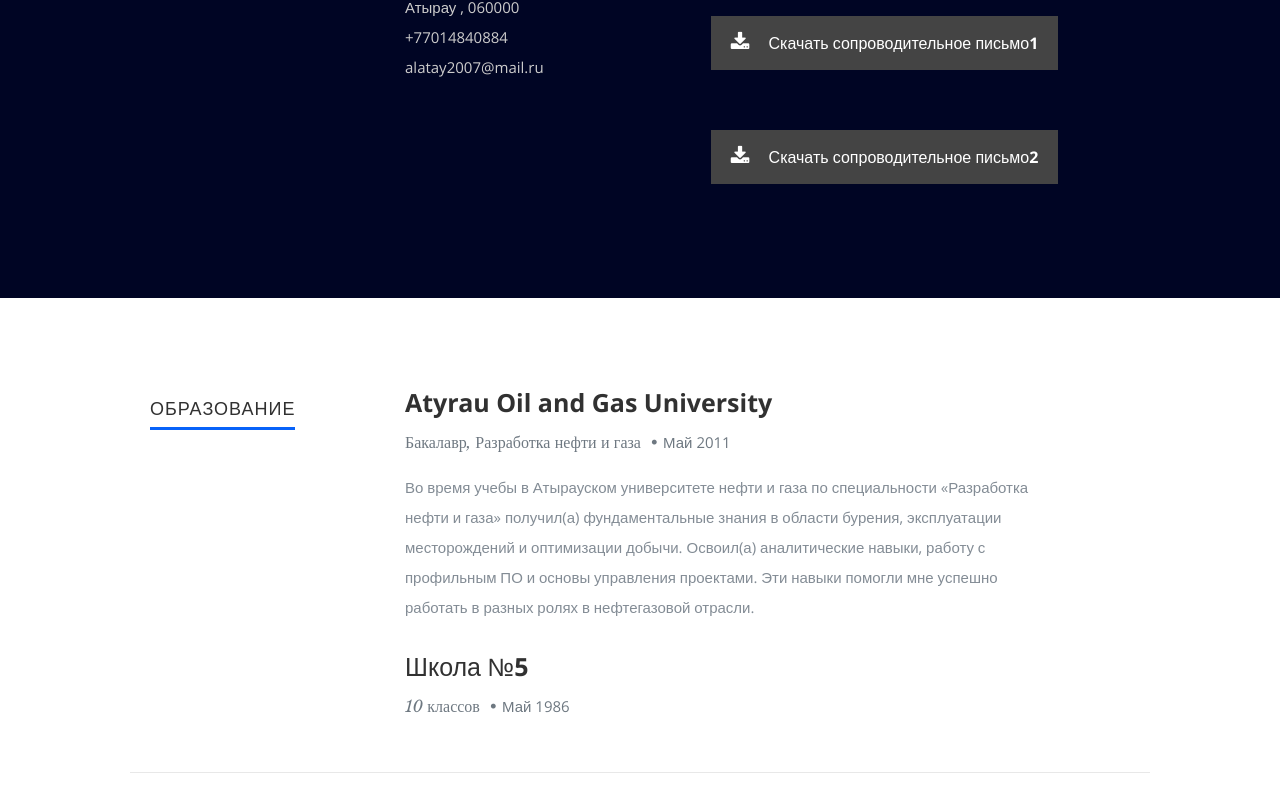
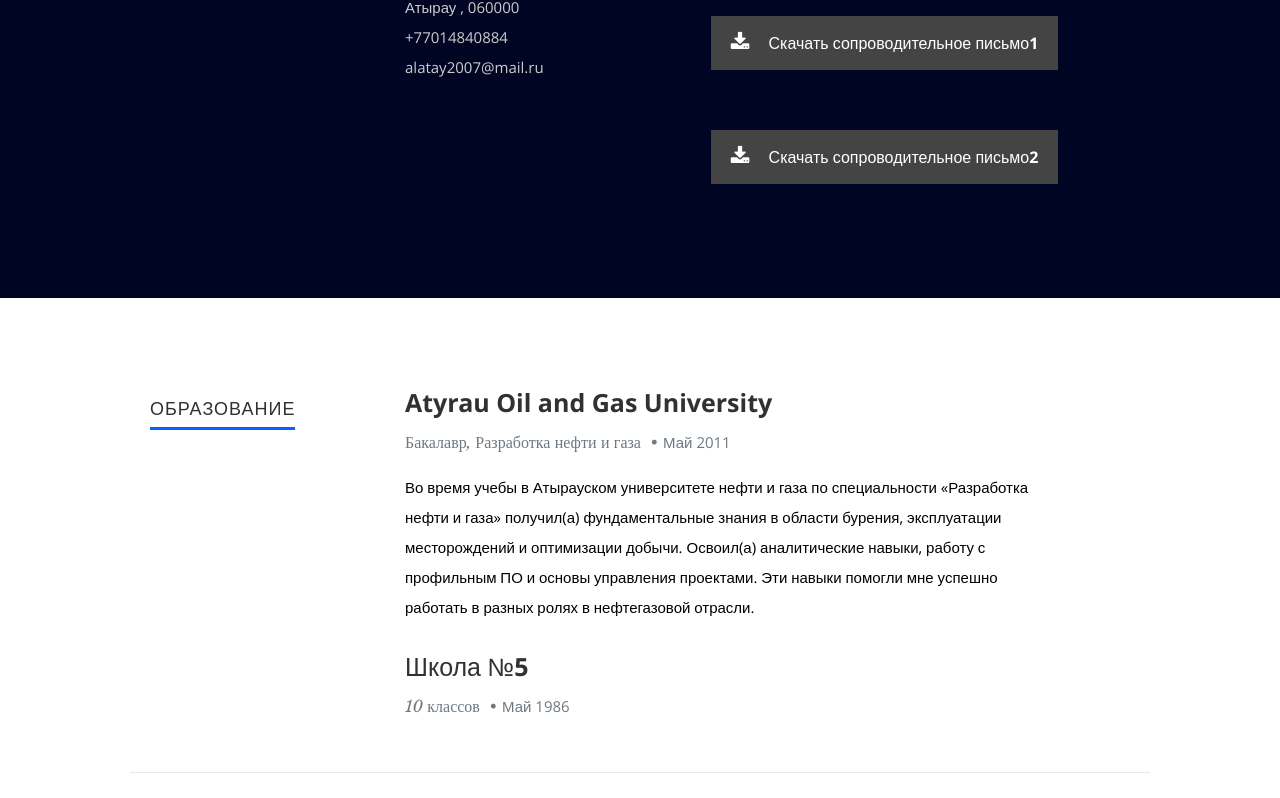
Before and after one commit to Kutcher1945/resume_oxana, a React (Create React App) app: page / in a window 1280 px wide. Shown: the part 908-1706 px from the top of the page. Built offline with nearby package versions, Linux system fonts and the light colour scheme.

Commit message:
added a new message

```diff
--- a/public/css/layout.css
+++ b/public/css/layout.css
@@ -235,7 +235,9 @@
    padding-top: 90px;
    padding-bottom: 72px;
    overflow: hidden;
+   color: #000; /* Set text color to black */
 }
+
 
 #resume a, #resume a:visited  { color: #0762f9; }
 #resume a:hover, #resume a:focus { color: #313131; }
```
